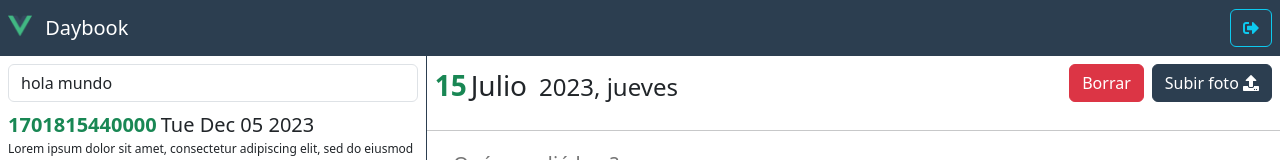
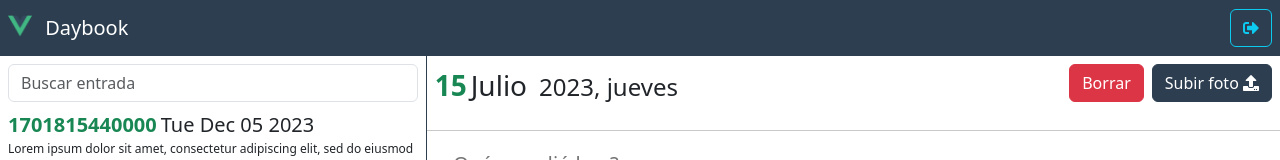
Before and after one commit to jgatica/07-journal-app, a Vue app: page /#/daybook/1 in a window 1280 px wide. Shown: the top 160 px of the page. Built offline with nearby package versions, Linux system fonts and the light colour scheme.

Commit message:
mapGetters - getEntriesByTerm: Quito texto que esta asignado como valor a term

```diff
--- a/src/modules/daybook/components/EntryList.vue
+++ b/src/modules/daybook/components/EntryList.vue
@@ -27,7 +27,7 @@ export default {
   name: "EntryList",
   data() {
     return {
-      term: 'hola mundo'
+      term: '',
     }
   },
   components: {
```
